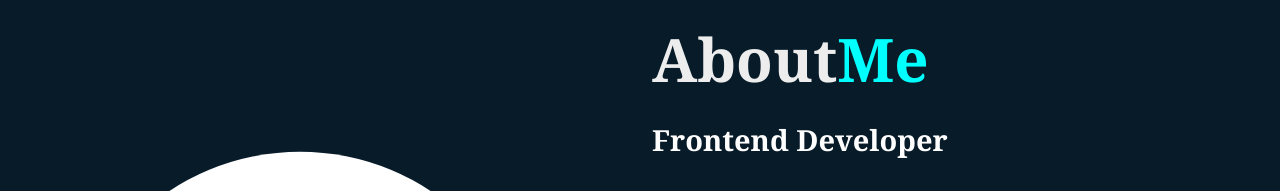
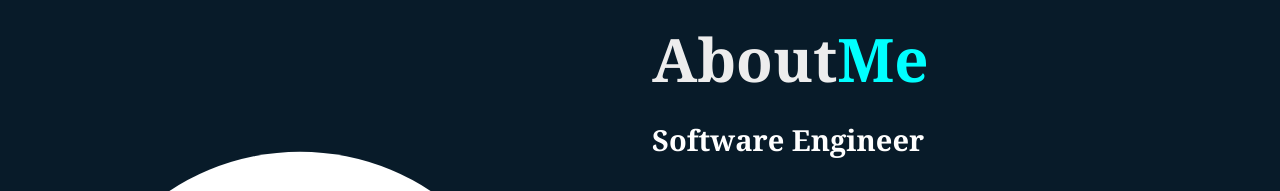
Before and after one commit to Vishnu-Sparkz20/portfolio, a plain HTML site: page index.html in a window 1280 px wide. Shown: the part 802-993 px from the top of the page. Drawn offline with nearby package versions, Linux system fonts and the light colour scheme.

Commit message:
Update index.html

```diff
--- a/index.html
+++ b/index.html
@@ -53,7 +53,7 @@ vishnu-sparkz-73b054356"><i class='bx bxl-linkedin'></i></a>
         </div>
         <div class="about-text">
             <h2>About<span>Me</span></h2>
-            <h4>Frontend Developer</h4>
+            <h4>Software Engineer</h4>
             <p>I am a recent graduate in Computer Applications with a solid academic foundation and a keen interest in
                 software development. With strong proficiency in Java and a working knowledge of HTML, CSS, and
                 JavaScript, I am driven by a passion for building clean, user-friendly, and responsive web applications.
```
